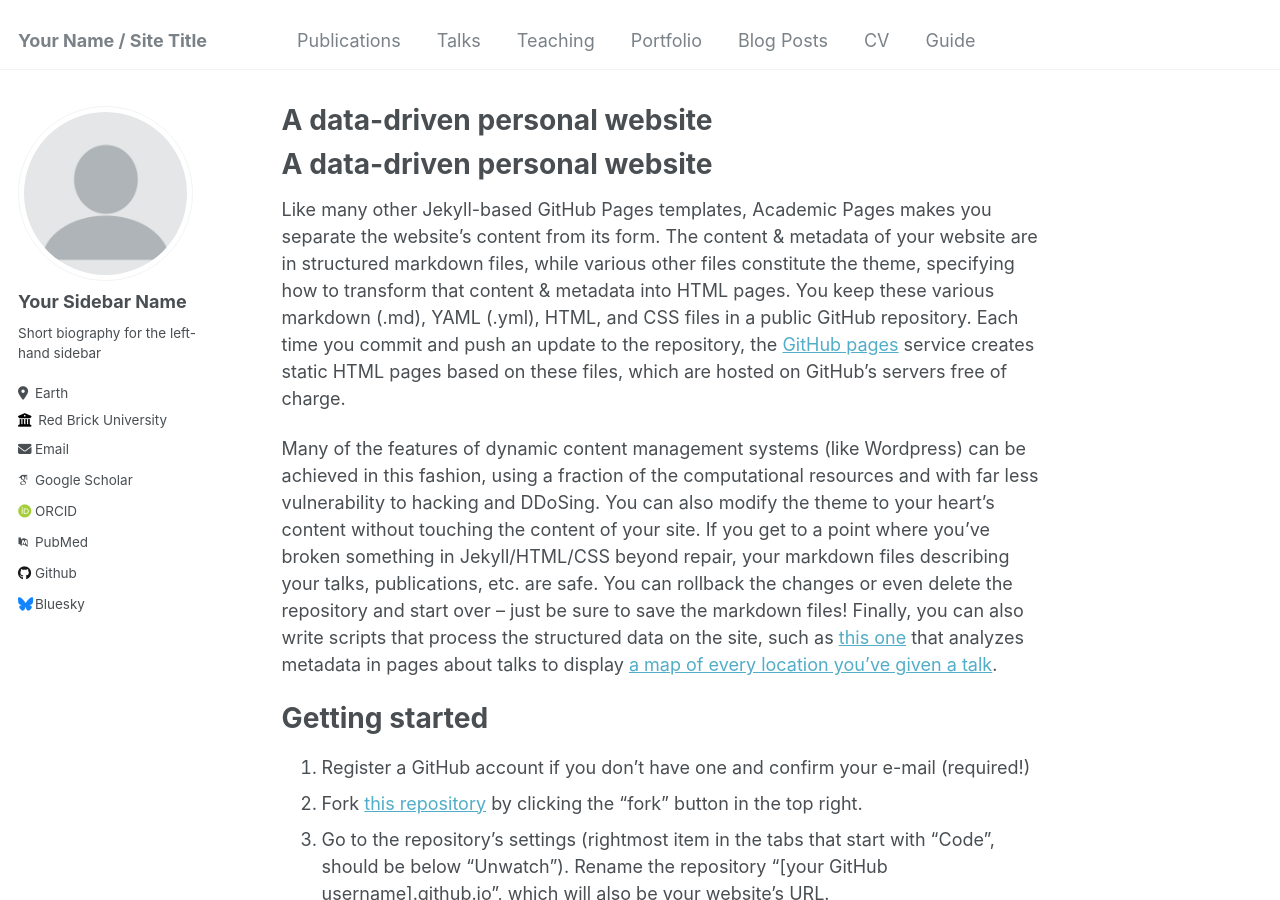
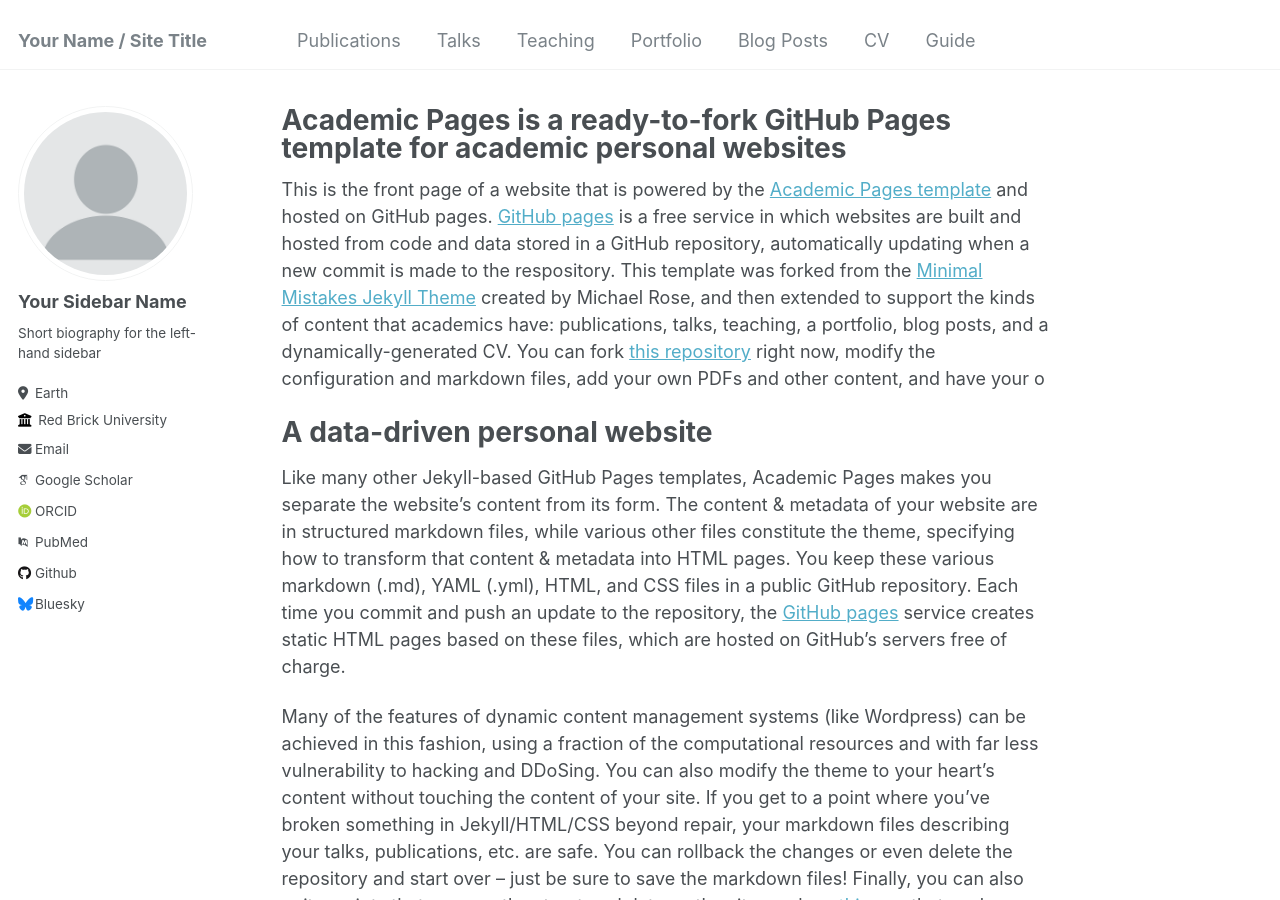
Before and after one commit to ZhangYun-Ming/ning, a Jekyll site: the page built from _pages/about.md, in a window 1280 px wide and 900 px high. Built offline with Jekyll 4.4.1, drawn with Linux system fonts in a browser that asks for light colours; some web fonts are replaced; our own code applies the rules of GitHub Pages for plain Markdown files.

Commit message:
Update about.md

```diff
--- a/_pages/about.md
+++ b/_pages/about.md
@@ -1,3 +1,14 @@
+---
+permalink: /
+title: "Academic Pages is a ready-to-fork GitHub Pages template for academic personal websites"
+author_profile: true
+redirect_from:
+  - /about/
+  - /about.html
+---
+
+This is the front page of a website that is powered by the [Academic Pages template](https://github.com/academicpages/academicpages.github.io) and hosted on GitHub pages. [GitHub pages](https://pages.github.com) is a free service in which websites are built and hosted from code and data stored in a GitHub repository, automatically updating when a new commit is made to the respository. This template was forked from the [Minimal Mistakes Jekyll Theme](https://mmistakes.github.io/minimal-mistakes/) created by Michael Rose, and then extended to support the kinds of content that academics have: publications, talks, teaching, a portfolio, blog posts, and a dynamically-generated CV. You can fork [this repository](https://github.com/academicpages/academicpages.github.io) right now, modify the configuration and markdown files, add your own PDFs and other content, and have your o
+
 A data-driven personal website
 ======
 Like many other Jekyll-based GitHub Pages templates, Academic Pages makes you separate the website's content from its form. The content & metadata of your website are in structured markdown files, while various other files constitute the theme, specifying how to transform that content & metadata into HTML pages. You keep these various markdown (.md), YAML (.yml), HTML, and CSS files in a public GitHub repository. Each time you commit and push an update to the repository, the [GitHub pages](https://pages.github.com/) service creates static HTML pages based on these files, which are hosted on GitHub's servers free of charge.
```
